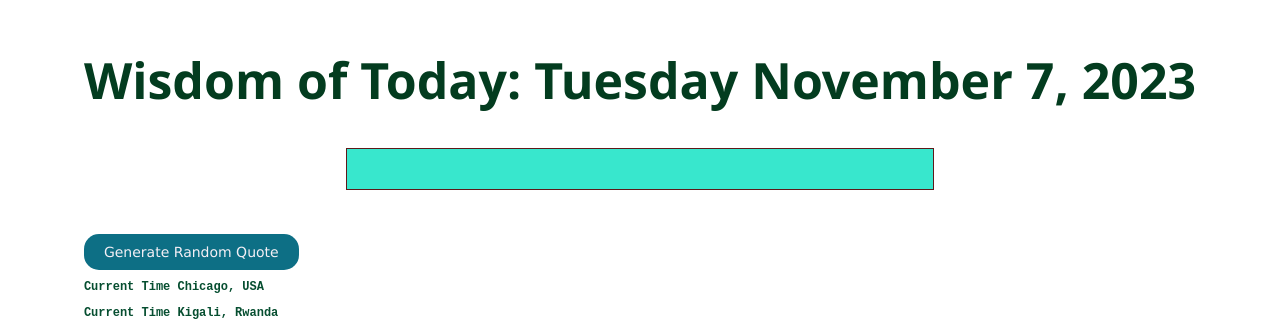
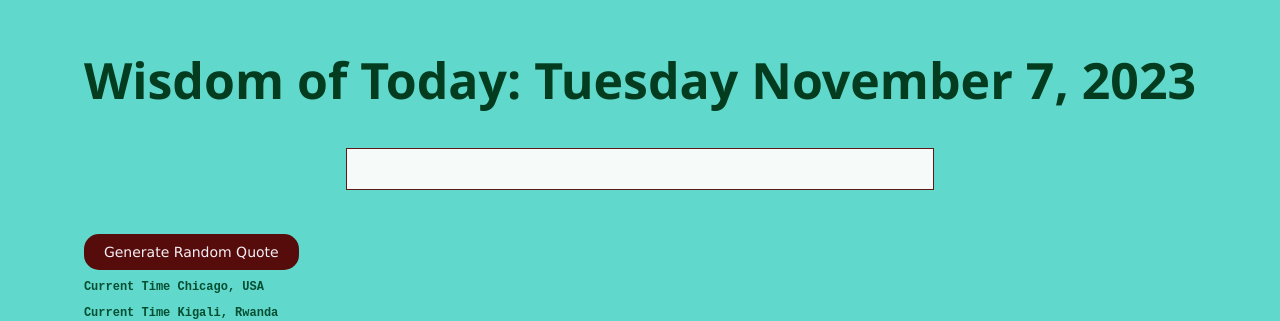
Before and after one commit to Lande21/RandomQuote, a React (Create React App) app: page / in a window 1280 px wide. Shown: the part 154-475 px from the top of the page. Built offline with nearby package versions, Linux system fonts and the light colour scheme; no server answers.

Commit message:
new exercises and changes

```diff
--- a/src/App.css
+++ b/src/App.css
@@ -4,7 +4,7 @@
 
 
 .App-header {
-  background-color: #ffffff;
+  background-color: #60d8cc;
   min-height: 100vh;
   display: flex;
   flex-direction: column;
--- a/src/quotedisplay.css
+++ b/src/quotedisplay.css
@@ -1,7 +1,7 @@
 /* quoteDisplay.css */
 .button {
     padding: 10px 20px;
-    background-color: rgb(13, 111, 133);
+    background-color: rgb(87, 12, 12);
     border: none;
     border-radius: 15px;
     cursor: pointer;
@@ -20,7 +20,7 @@
     font-size: 24px;
     padding: 20px; /* Add padding around the quote */
     border: 1px solid rgb(94, 25, 25);
-    background-color: rgb(56, 231, 205);
+    background-color: rgb(246, 250, 249);
   }
   .exercises{
     font-size: 18px;
```
